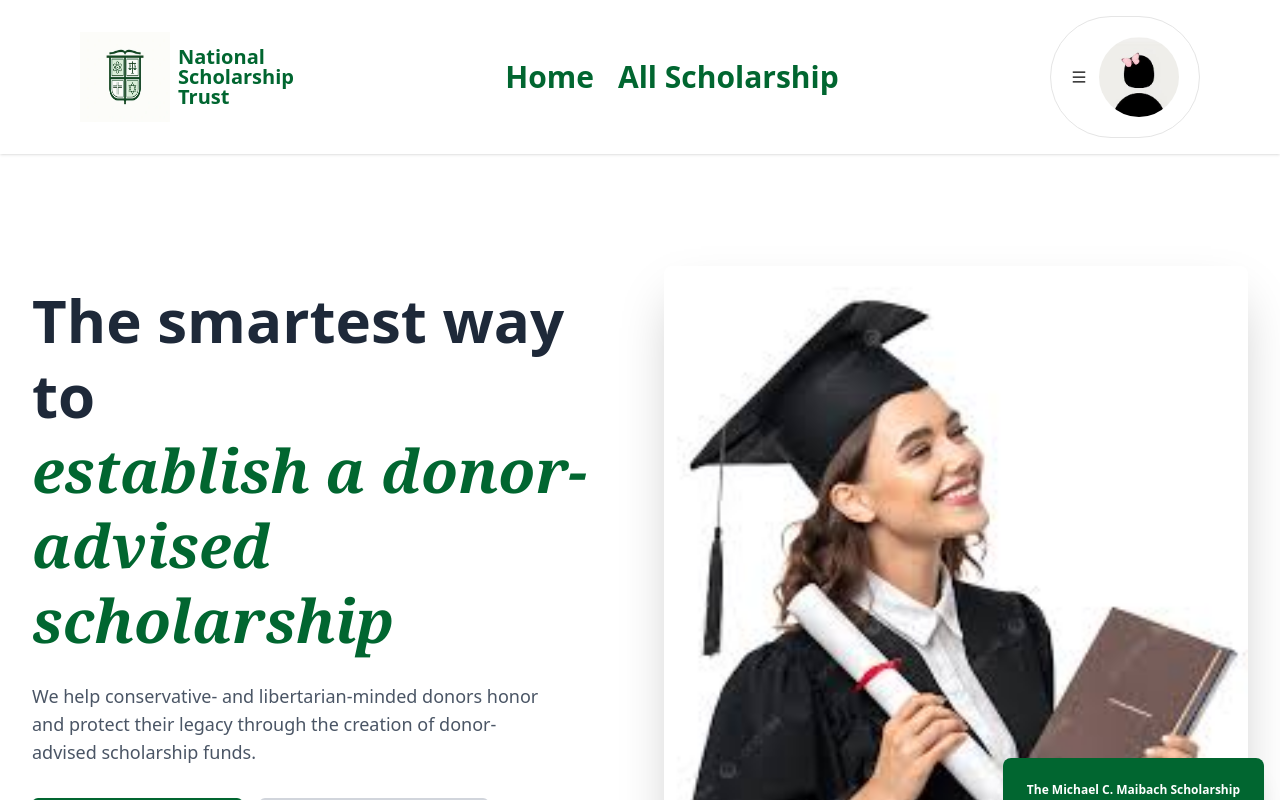
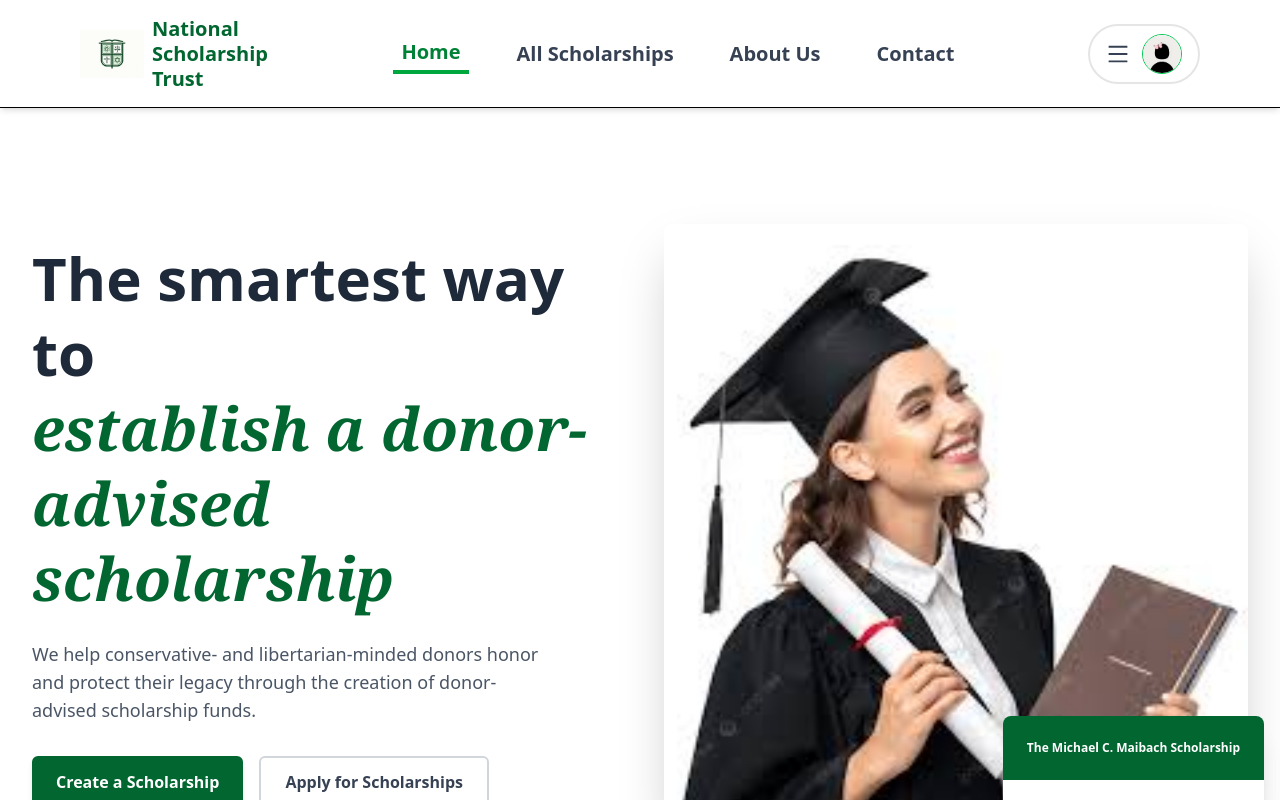
Before and after one commit to Afrida-Islam/Assignment011, a React (Vite) app: page / in a window 1280 px wide. Shown: the top 800 px of the page. Built offline with nearby package versions, Linux system fonts and the light colour scheme; no server answers.

Commit message:
upgrade navbar UI with responsive routing and fix overlap issues

```diff
--- a/src/Components/Navber/Navber.jsx
+++ b/src/Components/Navber/Navber.jsx
@@ -1,102 +1,156 @@
+import { useState } from "react";
+import { Link, NavLink } from "react-router-dom";
+import { AiOutlineMenu } from "react-icons/ai";
+import useAuth from "../../hooks/useAuth";
 import Container from "./Container";
-import { AiOutlineMenu } from "react-icons/ai";
-import { useState } from "react";
-import { Link } from "react-router-dom";
-import useAuth from "../../hooks/useAuth";
 import avatarImg from "../../assets/download.jpeg";
 import logo from "../../assets/logo.webp";
-const Navber = () => {
+
+const Navbar = () => {
   const { user, logOut } = useAuth();
   const [isOpen, setIsOpen] = useState(false);
 
+  const navLinkStyles = ({ isActive }) =>
+    `transition-all duration-300 font-bold text-lg lg:text-xl px-2 py-1 ${
+      isActive
+        ? "text-green-700 border-b-4 border-green-600"
+        : "text-gray-700 hover:text-green-600"
+    }`;
+
   return (
-    <div className="fixe w-full bg-white z-10 shadow-sm">
-      <div className="py-4 ">
+    <>
+      {/* নিচের এই div টি ব্যবহারের ফলে মূল কন্টেন্ট আর নেভিবারের নিচে ঢুকে যাবে না।
+        h-24 (মোবাইলের জন্য) এবং md:h-28 (ডেস্কটপের জন্য) নেভিবারের সমান জায়গা দখল করে রাখবে।
+      */}
+      <div className="h-24 md:h-28"></div>
+
+      <div className="fixed top-0 left-0 w-full bg-white/95 backdrop-blur-md z-50 shadow-md border-b-[1px]">
+        <div className="py-3 md:py-4">
           <Container>
-          <div className="flex flex-row  items-center justify-between gap-3 md:gap-0">
-            <div className="flex-shrink-0">
-              <div className="flex items-center space-x-2">
-                <img className="w-[90px] h-[90px]" src={logo}></img>
-                <div className="text-green-800  text-xl leading-none font-bold ">
+            <div className="flex flex-row items-center justify-between gap-3">
+              {/* Logo Section - এখন মোবাইলেও নাম দেখা যাবে */}
+              <Link
+                to="/"
+                className="flex flex-shrink-0 items-center space-x-2"
+              >
+                <img
+                  className="w-12 h-12 md:w-16 md:h-16 object-contain"
+                  src={logo}
+                  alt="logo"
+                />
+                <div className="text-green-800 text-base md:text-xl leading-tight font-extrabold">
                   <p>National</p>
                   <p>Scholarship</p>
                   <p>Trust</p>
                 </div>
+              </Link>
+
+              {/* Desktop Navigation - বড় স্ক্রিনে ৪টি রুট */}
+              <div className="hidden lg:flex items-center space-x-6 xl:space-x-10">
+                <NavLink to="/" className={navLinkStyles}>
+                  Home
+                </NavLink>
+                <NavLink to="/scholarships" className={navLinkStyles}>
+                  All Scholarships
+                </NavLink>
+                <NavLink to="/about" className={navLinkStyles}>
+                  About Us
+                </NavLink>
+                <NavLink to="/contact" className={navLinkStyles}>
+                  Contact
+                </NavLink>
               </div>
-            </div>
-            <div className="flex items-center space-x-6 text-green-800 text-3xl  font-bold hidden md:flex">
-              <Link to="/" className="hover:text-green-600 transition">
-                Home
-              </Link>
-              <Link
-                to="/scholarships"
-                className="hover:text-green-600 transition"
-              >
-                All Scholarship
-              </Link>
-            </div>
+
+              {/* Profile / Mobile Dropdown Section */}
               <div className="relative">
-              <div className="flex flex-row items-center gap-3">
                 <div
                   onClick={() => setIsOpen(!isOpen)}
-                  className="p-4 md:py-5 md:px-5 border border-neutral-200 flex flex-row items-center gap-3 rounded-full cursor-pointer hover:shadow-md transition"
+                  className="p-2 md:py-2 md:px-4 border-[2px] border-neutral-200 flex flex-row items-center gap-2 md:gap-3 rounded-full cursor-pointer hover:shadow-lg transition"
                 >
-                  <AiOutlineMenu />
-                  <div className="hidden md:block">
+                  <AiOutlineMenu className="text-xl md:text-2xl text-gray-700" />
+                  <div className="block">
                     <img
-                      className="rounded-full"
-                      referrerPolicy="no-referrer"
-                      src={user && user.photoURL ? user.photoURL : avatarImg}
+                      className="rounded-full h-8 w-8 md:h-10 md:w-10 object-cover border border-green-500"
+                      src={user?.photoURL ? user.photoURL : avatarImg}
                       alt="profile"
-                      height="80"
-                      width="80"
                     />
                   </div>
                 </div>
-              </div>
+
                 {isOpen && (
-                <div className="absolute rounded-xl shadow-md w-[40vw] md:w-[10vw] bg-white overflow-hidden right-0 top-12 text-sm">
+                  <div className="absolute rounded-xl shadow-2xl w-[65vw] md:w-[25vw] bg-white overflow-hidden right-0 top-14 md:top-16 text-base border-[1px] border-neutral-100 py-3">
                     <div className="flex flex-col cursor-pointer">
+                      {/* মোবাইল ও ছোট ট্যাবলেটে মেনু আইটেমগুলো এখানে দেখা যাবে */}
+                      <div className="lg:hidden flex flex-col">
                         <Link
                           to="/"
-                      className="block md:hidden px-4 py-3 hover:bg-neutral-100 transition font-semibold"
+                          className="px-6 py-3 hover:bg-neutral-100 text-lg font-bold"
                         >
                           Home
                         </Link>
                         <Link
                           to="/scholarships"
-                      className="block md:hidden px-4 py-3 hover:bg-neutral-100 transition font-semibold"
+                          className="px-6 py-3 hover:bg-neutral-100 text-lg font-bold"
                         >
-                      All Scholarship
+                          All Scholarships
                         </Link>
+                        <Link
+                          to="/about"
+                          className="px-6 py-3 hover:bg-neutral-100 text-lg font-bold"
+                        >
+                          About Us
+                        </Link>
+                        <Link
+                          to="/contact"
+                          className="px-6 py-3 hover:bg-neutral-100 text-lg font-bold"
+                        >
+                          Contact
+                        </Link>
+                        <hr className="my-2" />
+                      </div>
 
                       {user ? (
                         <>
+                          <div className="px-6 py-2 border-b text-lg font-extrabold text-green-800 truncate bg-green-50">
+                            {user?.displayName || "User"}
+                          </div>
                           <Link
                             to="/dashboard"
-                          className="px-4 py-3 hover:bg-neutral-100 transition font-semibold"
+                            className="px-6 py-3 hover:bg-neutral-100 transition text-lg font-semibold"
                           >
                             Dashboard
                           </Link>
                           <Link
-                          to="/"
+                            to="/dashboard/my-applications"
+                            className="px-6 py-3 hover:bg-neutral-100 transition text-lg font-semibold"
+                          >
+                            My Applications
+                          </Link>
+                          <Link
+                            to="/dashboard/profile"
+                            className="px-6 py-3 hover:bg-neutral-100 transition text-lg font-semibold"
+                          >
+                            My Profile
+                          </Link>
+                          <hr className="my-2" />
+                          <button
                             onClick={logOut}
-                          className="px-4 py-3 hover:bg-neutral-100 transition font-semibold cursor-pointer"
+                            className="px-6 py-3 hover:bg-red-50 text-red-600 text-left transition text-lg font-bold"
                           >
                             Logout
-                        </Link>
+                          </button>
                         </>
                       ) : (
                         <>
                           <Link
                             to="/login"
-                          className="px-4 py-3 hover:bg-neutral-100 transition font-semibold"
+                            className="px-6 py-3 hover:bg-neutral-100 transition text-lg font-bold"
                           >
                             Login
                           </Link>
                           <Link
                             to="/signup"
-                          className="px-4 py-3 hover:bg-neutral-100 transition font-semibold"
+                            className="px-6 py-3 hover:bg-neutral-100 transition text-lg font-bold"
                           >
                             Sign Up
                           </Link>
@@ -110,7 +164,8 @@ const Navber = () => {
           </Container>
         </div>
       </div>
+    </>
   );
 };
 
-export default Navber;
+export default Navbar;
```
Lines whose indentation alone changed are shown as unchanged.
